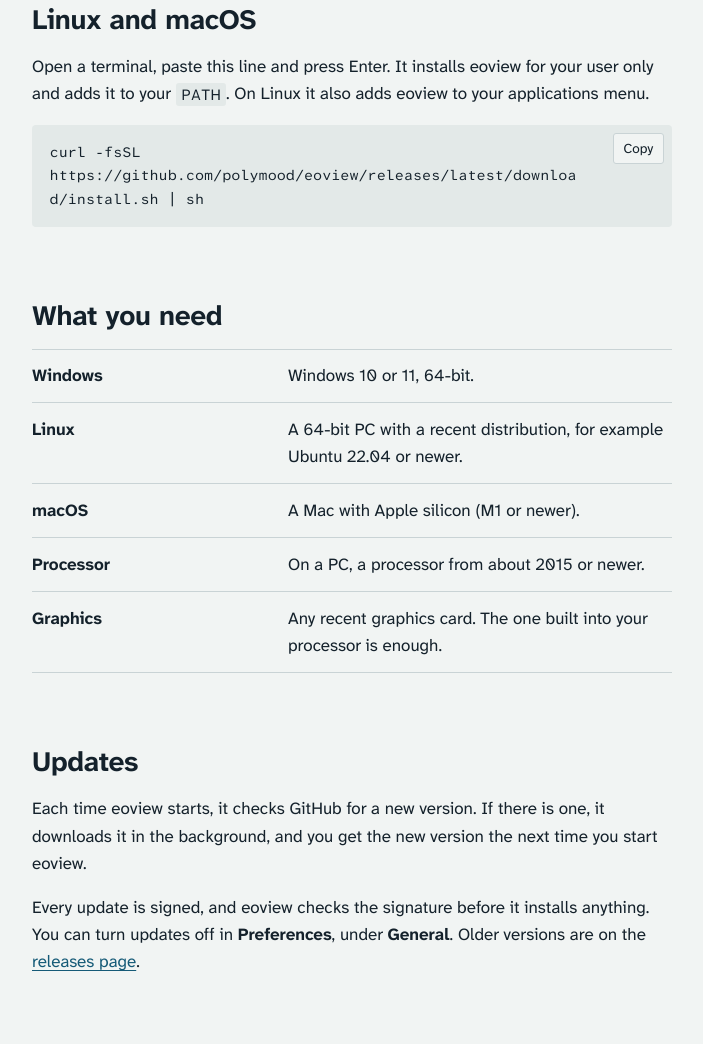
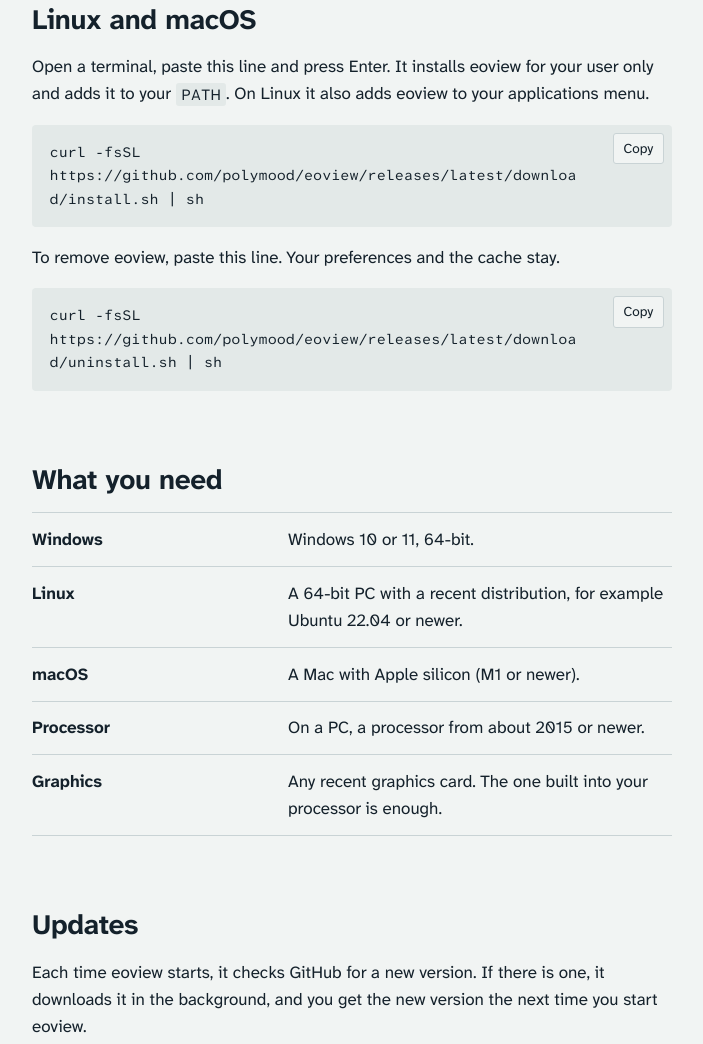
Before and after one commit to polymood/eoview, a plain HTML site: page docs/download.html in a window 1280 px wide. Shown: the part 729-1773 px from the top of the page, without its empty margins (52-755 px from the left). Drawn offline with Linux system fonts and the light colour scheme.

Commit message:
Uninstall script for Linux and macOS: the executable, the menu entry and the PATH line; the preferences and the cache stay

```diff
--- a/docs/download.html
+++ b/docs/download.html
@@ -37,6 +37,11 @@
     <div class="command">
       <pre><code id="cmd">curl -fsSL https://github.com/polymood/eoview/releases/latest/download/install.sh | sh</code></pre>
       <button type="button" data-copy="cmd">Copy</button>
+    </div>
+    <p>To remove eoview, paste this line. Your preferences and the cache stay.</p>
+    <div class="command">
+      <pre><code id="uncmd">curl -fsSL https://github.com/polymood/eoview/releases/latest/download/uninstall.sh | sh</code></pre>
+      <button type="button" data-copy="uncmd">Copy</button>
     </div>
   </section>
 
```
Also changed, not shown: 3 other files.
